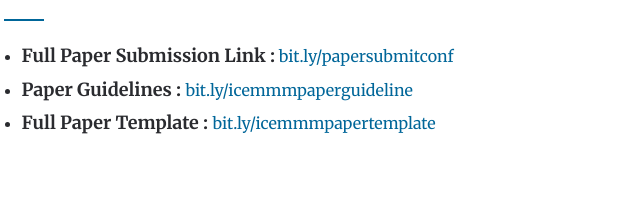
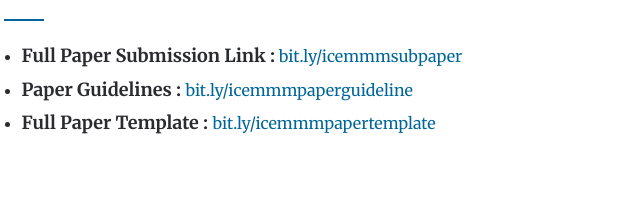
Before and after one commit to chess-patzer/ICEMMM, a plain HTML site: page sub.html in a window 1280 px wide. Shown: the part 756-953 px from the top of the page, 52-692 px from the left. Drawn offline with Linux system fonts and the light colour scheme.

Commit message:
changed link and date

```diff
--- a/sub.html
+++ b/sub.html
@@ -205,7 +205,7 @@
 <div class="divider"></div>
 <div>
 <ul>
-<li><h6><strong><font size =4 >Full Paper Submission Link :</font> </strong><a  class="blue" href="http://bit.ly/papersubmitconf"  target="_blank">bit.ly/papersubmitconf</a></h6></li>
+<li><h6><strong><font size =4 >Full Paper Submission Link :</font> </strong><a  class="blue" href="http://bit.ly/icemmmsubpaper"  target="_blank">bit.ly/icemmmsubpaper</a></h6></li>
 
 <li><h6><strong><font size =4 >Paper Guidelines : </font ></strong><a  class="blue" href="http://bit.ly/icemmmpaperguideline"  target="_blank">bit.ly/icemmmpaperguideline</a></h6></li>
 
```
Also changed, not shown: index.html (+1 -1 lines).
